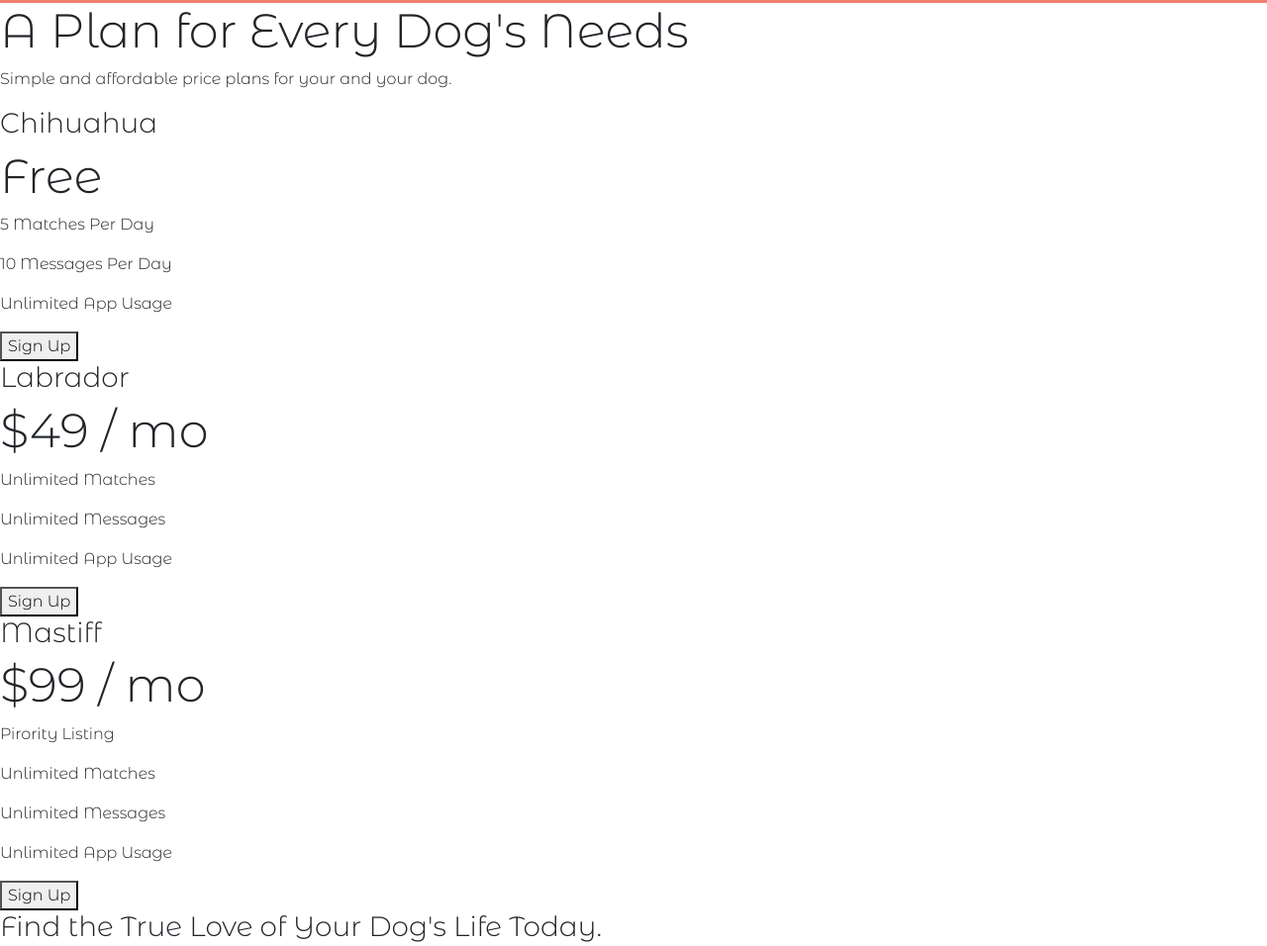
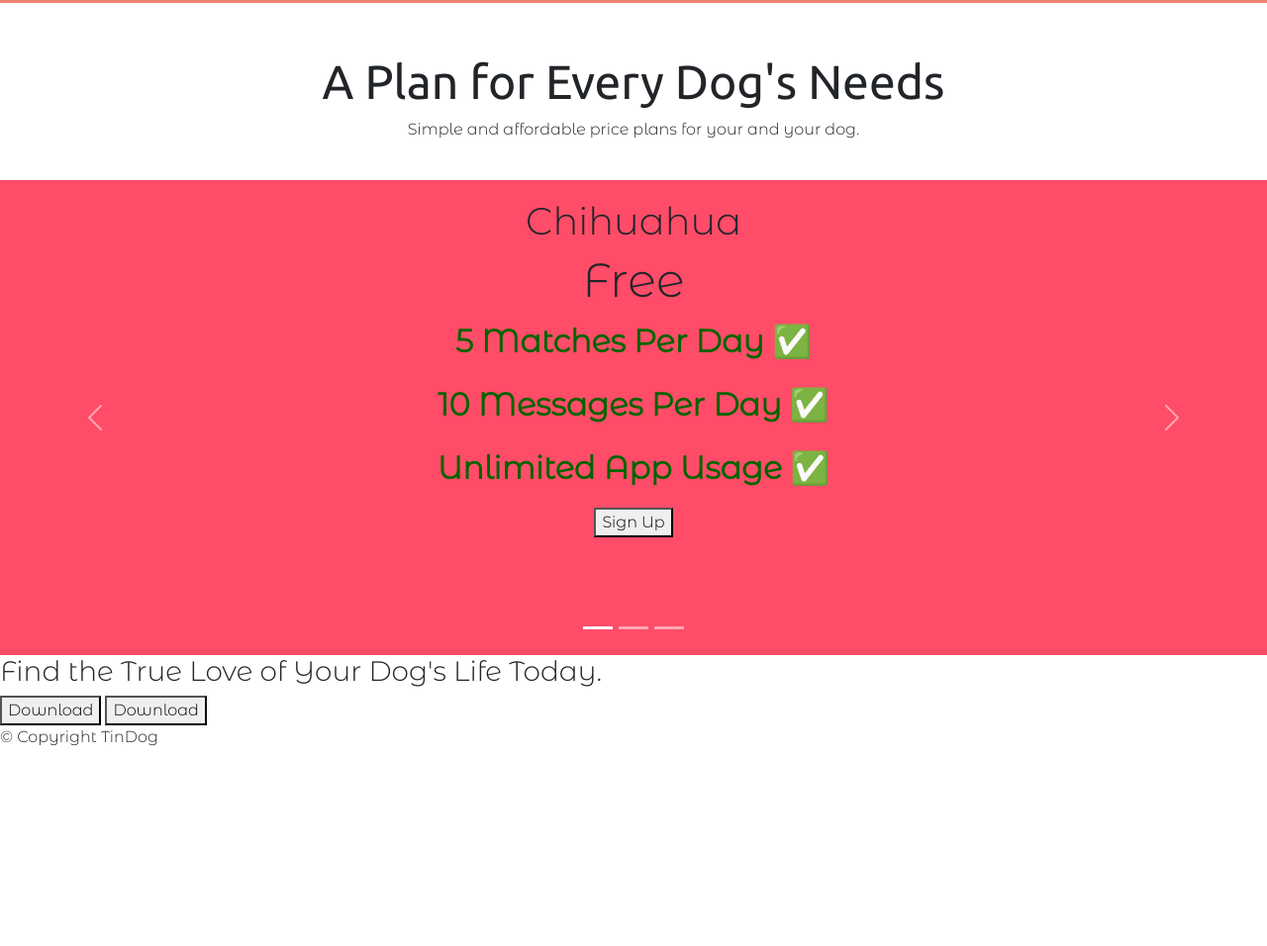
Before and after one commit to cselkiraly/bootstrap_tindog, a plain HTML site: page index.html in a window 1280 px wide. Shown: the part 2315-3271 px from the top of the page at 99% size. After the commit the page ends 3088 px from the top, so only its background shows below. Drawn offline with nearby package versions, Linux system fonts and the light colour scheme.

Commit message:
Carousel

```diff
--- a/css/styles.css
+++ b/css/styles.css
@@ -129,3 +129,38 @@ h2 {
     margin: 20px 20px 50px;
     width: 15%;
 }
+
+/* Pricing */
+#pricing {
+    text-align: center;
+    padding-top: 4%;
+}
+
+.pricing-header {
+    font-family: "Ubuntu";
+}
+
+.package-header {
+    font-size: 2.4rem;
+}
+
+.package-item {
+    font-size: 2rem;
+    font-weight: bold;
+    color: darkgreen;
+}
+
+.carousel-inner {
+    height: 30rem;
+    margin-top: 3%;
+    padding-bottom: 2%;
+    background-color: #ff4c68;
+}
+
+.carousel-item {
+    padding-top: 1.5%;
+}
+
+.carousel-control-next-icon {
+    color: blue;
+}
--- a/index.html
+++ b/index.html
@@ -122,37 +122,50 @@
 
 
   <!-- Pricing -->
-
   <section id="pricing">
 
-    <h2>A Plan for Every Dog's Needs</h2>
+    <h2 class="pricing-header">A Plan for Every Dog's Needs</h2>
     <p>Simple and affordable price plans for your and your dog.</p>
-
-
-    <h3>Chihuahua</h3>
-    <h2>Free</h2>
-    <p>5 Matches Per Day</p>
-    <p>10 Messages Per Day</p>
-    <p>Unlimited App Usage</p>
-    <button type="button">Sign Up</button>
-
-
-    <h3>Labrador</h3>
-    <h2>$49 / mo</h2>
-    <p>Unlimited Matches</p>
-    <p>Unlimited Messages</p>
-    <p>Unlimited App Usage</p>
-    <button type="button">Sign Up</button>
-
-
-    <h3>Mastiff</h3>
-    <h2>$99 / mo</h2>
-    <p>Pirority Listing</p>
-    <p>Unlimited Matches</p>
-    <p>Unlimited Messages</p>
-    <p>Unlimited App Usage</p>
-    <button type="button">Sign Up</button>
-
+    <div id="carouselExampleIndicators" class="carousel slide" data-bs-ride="true">
+      <div class="carousel-indicators">
+        <button type="button" data-bs-target="#carouselExampleIndicators" data-bs-slide-to="0" class="active" aria-current="true" aria-label="Slide 1"></button>
+        <button type="button" data-bs-target="#carouselExampleIndicators" data-bs-slide-to="1" aria-label="Slide 2"></button>
+        <button type="button" data-bs-target="#carouselExampleIndicators" data-bs-slide-to="2" aria-label="Slide 3"></button>
+      </div>
+      <div class="carousel-inner">
+        <div class="carousel-item active chihuahua-slide">
+          <h3 class="package-header">Chihuahua</h3>
+          <h2>Free</h2>
+          <p class="package-item">5 Matches Per Day ✅</p>
+          <p class="package-item">10 Messages Per Day ✅</p>
+          <p class="package-item">Unlimited App Usage ✅</p>
+          <button type="button">Sign Up</button>
+        </div>
+        <div class="carousel-item labrador-slide">
+          <h3 class="package-header">Labrador</h3>
+          <h2>$49 / mo</h2>
+          <p class="package-item">Unlimited Matches ✅</p>
+          <p class="package-item">Unlimited Messages ✅</p>
+          <p class="package-item">Unlimited App Usage ✅</p>
+          <button type="button">Sign Up</button>        </div>
+        <div class="carousel-item mastiff-slide">
+          <h3 class="package-header">Mastiff</h3>
+          <h2>$99 / mo</h2>
+          <p class="package-item">Pirority Listing ✅</p>
+          <p class="package-item">Unlimited Matches ✅</p>
+          <p class="package-item">Unlimited Messages ✅</p>
+          <p class="package-item">Unlimited App Usage ✅</p>
+          <button type="button">Sign Up</button>        </div>
+      </div>
+      <button class="carousel-control-prev" type="button" data-bs-target="#carouselExampleIndicators" data-bs-slide="prev">
+        <span class="carousel-control-prev-icon" aria-hidden="true"></span>
+        <span class="visually-hidden">Previous</span>
+      </button>
+      <button class="carousel-control-next" type="button" data-bs-target="#carouselExampleIndicators" data-bs-slide="next">
+        <span class="carousel-control-next-icon" aria-hidden="true"></span>
+        <span class="visually-hidden">Next</span>
+      </button>
+    </div>
   </section>
 
 
```
